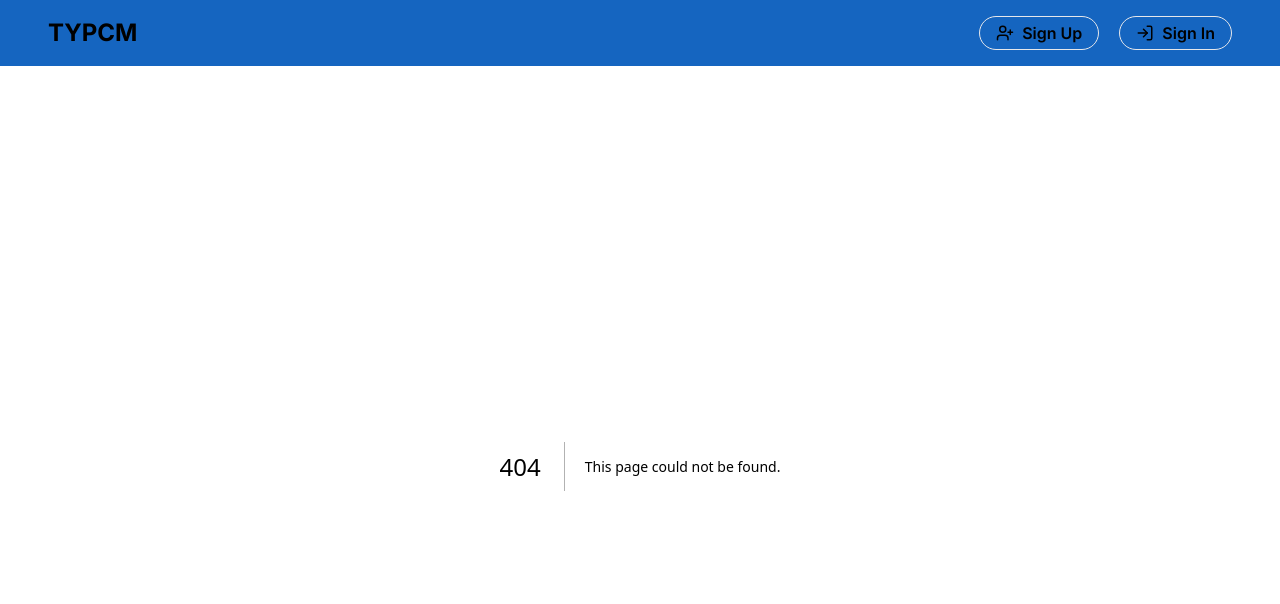
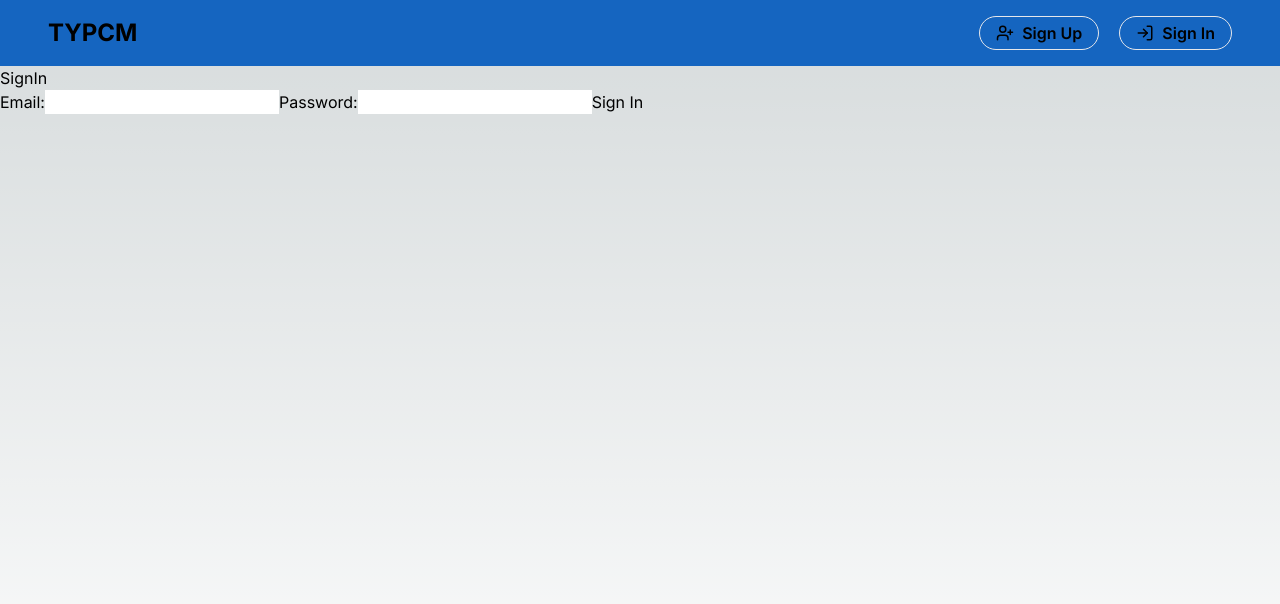
Before and after one commit to solaimanb/school-management, a Next.js app: page /pages/signin in a window 1280 px wide. Before the commit this address had no page. Shown: the top 604 px of the page. Built offline with nearby package versions, Linux system fonts and the light colour scheme.

Commit message:
feat(auth): auth layout update

```diff
--- a/package.json
+++ b/package.json
@@ -21,6 +21,7 @@
     "next": "14.1.4",
     "react": "^18",
     "react-dom": "^18",
+    "react-hook-form": "^7.51.2",
     "tailwind-merge": "^2.2.2",
     "tailwindcss-animate": "^1.0.7",
     "vaul": "^0.9.0"
--- /dev/null
+++ b/src/app/pages/(auth)/signin/page.tsx
@@ -0,0 +1,40 @@
+import React, { useState } from "react";
+
+const SignIn = () => {
+  const [email, setEmail] = useState("");
+  const [password, setPassword] = useState("");
+
+  const handleSubmit = (event: { preventDefault: () => void }) => {
+    event.preventDefault();
+    console.log(`Email: ${email}, Password: ${password}`);
+  };
+
+  return (
+    <div>
+      <h2>SignIn</h2>
+      <form onSubmit={handleSubmit}>
+        <label>
+          Email:
+          <input
+            type="email"
+            value={email}
+            onChange={(e) => setEmail(e.target.value)}
+            required
+          />
+        </label>
+        <label>
+          Password:
+          <input
+            type="password"
+            value={password}
+            onChange={(e) => setPassword(e.target.value)}
+            required
+          />
+        </label>
+        <button type="submit">Sign In</button>
+      </form>
+    </div>
+  );
+};
+
+export default SignIn;
--- /dev/null
+++ b/src/app/pages/(auth)/signup/page.tsx
@@ -0,0 +1,70 @@
+import React, { useContext } from "react";
+import { useRouter } from "next/router";
+import { useForm } from "react-hook-form";
+import { AuthContext } from "@/providers/auth/AuthProvider";
+
+type FormData = {
+  email: string;
+  password: string;
+  confirmPassword: string;
+};
+
+const Signup = () => {
+  const {
+    register: signup,
+    handleSubmit,
+    formState: { errors },
+    setError,
+  } = useForm<FormData>();
+  const authContext = useContext(AuthContext);
+  const router = useRouter();
+
+  if (!authContext) {
+    return null;
+  }
+
+  const { register } = authContext;
+
+  const onSubmit = async ({ email, password, confirmPassword }: FormData) => {
+    if (password !== confirmPassword) {
+      setError("confirmPassword", { message: "Passwords do not match" });
+      return;
+    }
+
+    try {
+      await register(email, password);
+      router.push("/");
+    } catch (error: unknown) {
+      if (error instanceof Error) {
+        setError("email", { message: error.message });
+      } else {
+        console.error(error);
+      }
+    }
+  };
+
+  return (
+    <div>
+      <h2>Register</h2>
+      <form onSubmit={handleSubmit(onSubmit)}>
+        <input placeholder="Email" {...signup("email", { required: true })} />
+        {errors.email && <p>{errors.email.message}</p>}
+        <input
+          type="password"
+          placeholder="Password"
+          {...signup("password", { required: true })}
+        />
+        {errors.password && <p>{errors.password.message}</p>}
+        <input
+          type="password"
+          placeholder="Confirm Password"
+          {...signup("confirmPassword", { required: true })}
+        />
+        {errors.confirmPassword && <p>{errors.confirmPassword.message}</p>}
+        <button type="submit">Register</button>
+      </form>
+    </div>
+  );
+};
+
+export default Signup;
--- a/src/components/shared/header/Header.tsx
+++ b/src/components/shared/header/Header.tsx
@@ -5,6 +5,7 @@ import {
   Plus,
   UserPlus,
 } from "lucide-react";
+import Link from "next/link";
 
 const Header = () => {
   const user = false;
@@ -16,7 +17,9 @@ const Header = () => {
           user ? "" : "container "
         } mx-auto flex items-center justify-between`}
       >
-        <h1 className="text-2xl font-bold">TYPCM</h1>
+        <Link href={"/"}>
+          <h1 className="text-2xl font-bold">TYPCM</h1>
+        </Link>
 
         <div className="flex flex-row gap-5 items-center">
           {user ? (
@@ -26,12 +29,18 @@ const Header = () => {
             </>
           ) : (
             <>
-              <button className="px-4 py-1 rounded-full flex items-center gap-2 font-semibold text-white border hover:bg-light-main duration-300 hover:text-dark-main">
+              <Link
+                href={"/signup"}
+                className="px-4 py-1 rounded-full flex items-center gap-2 font-semibold text-white border hover:bg-light-main duration-300 hover:text-dark-main"
+              >
                 <UserPlus size={18} /> Sign Up
-              </button>
-              <button className="px-4 py-1 rounded-full flex items-center gap-2 font-semibold text-white border hover:bg-light-main duration-300 hover:text-dark-main">
+              </Link>
+              <Link
+                href={"/signin"}
+                className="px-4 py-1 rounded-full flex items-center gap-2 font-semibold text-white border hover:bg-light-main duration-300 hover:text-dark-main"
+              >
                 <LogIn size={18} /> Sign In
-              </button>
+              </Link>
             </>
           )}
 
--- a/src/providers/auth/AuthProvider.tsx
+++ b/src/providers/auth/AuthProvider.tsx
@@ -9,7 +9,10 @@ import firebase from "firebase/app";
 import "firebase/auth";
 import { AuthContextValue, User } from "@/types/auth/auth";
 import auth from "@/services/firebase";
-import { signInWithEmailAndPassword } from "firebase/auth";
+import {
+  createUserWithEmailAndPassword,
+  signInWithEmailAndPassword,
+} from "firebase/auth";
 
 interface Props {
   children: ReactNode;
@@ -51,6 +54,15 @@ const AuthProvider = ({ children }: Props) => {
     }
   };
 
+  const register = async (email: string, password: string) => {
+    try {
+      await createUserWithEmailAndPassword(auth, email, password);
+      setIsAuthenticated(true);
+    } catch (error) {
+      console.error("Registration failed:", error);
+    }
+  };
+
   const logout = () => {
     auth.signOut();
     setUser(null);
@@ -58,7 +70,9 @@ const AuthProvider = ({ children }: Props) => {
   };
 
   return (
-    <AuthContext.Provider value={{ user, isAuthenticated, login, logout }}>
+    <AuthContext.Provider
+      value={{ user, isAuthenticated, login, register, logout }}
+    >
       {children}
     </AuthContext.Provider>
   );
--- a/src/types/auth/auth.ts
+++ b/src/types/auth/auth.ts
@@ -1,16 +1,16 @@
 // types.ts
 
-export interface User {
-  // Define the properties of the user object here
-  // For example:
-  // id: number;
-  // name: string;
-  // etc.
-}
+export type User = {
+  uid: string;
+  email: string | null;
+  displayName: string | null;
+  photoURL: string | null;
+};
 
-export interface AuthContextValue {
+export type AuthContextValue = {
   user: User | null;
   isAuthenticated: boolean;
   login: (email: string, password: string) => Promise<void>;
   logout: () => void;
-}
+  register: (email: string, password: string) => Promise<void>;
+};
```
Also changed, not shown: 1 other file (tests, documents, lock files or other folders).
